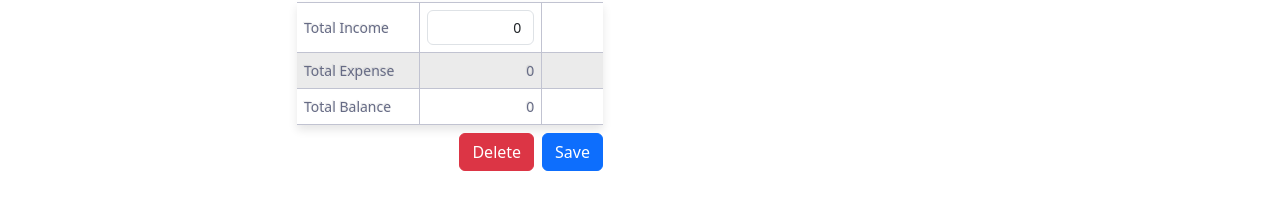
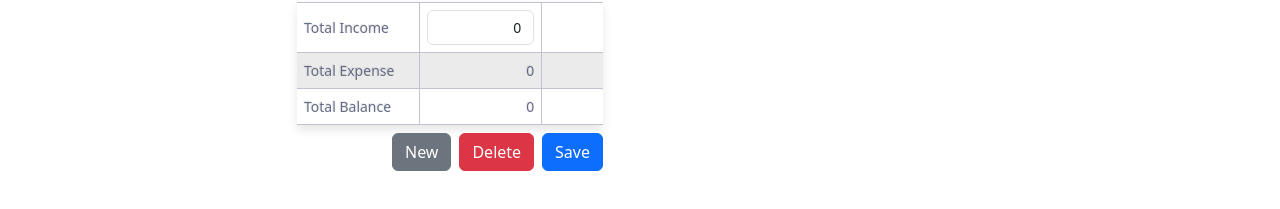
Before and after one commit to tomasantunes/pfc-v3, a React (Vite) app in the folder frontend/: page /budgets in a window 1280 px wide. Shown: the part 389-598 px from the top of the page. Built offline with nearby package versions, Linux system fonts and the light colour scheme; no server answers.

Commit message:
Button to create new budget.

```diff
--- a/frontend/src/components/Budgets.jsx
+++ b/frontend/src/components/Budgets.jsx
@@ -161,6 +161,15 @@ export default function Budgets() {
     }
   }
 
+  function newBudget() {
+    setBudgetId(null);
+    setBudgetTitle("");
+    setTotalIncome(0);
+    setTotalExpense(0);
+    setTotalBalance(0);
+    setRows([]);
+  }
+
   useEffect(() => {
     loadBudgets();
     calculateTotals();
@@ -242,7 +251,8 @@ export default function Budgets() {
                 </tfoot>
               </table>
               <div className="mt-2 text-end">
-                <button className="btn btn-danger ms-auto" onClick={deleteBudget}>{i18n("Delete")}</button>
+                <button className="btn btn-secondary ms-auto" onClick={newBudget}>{i18n("New")}</button>
+                <button className="btn btn-danger ms-2" onClick={deleteBudget}>{i18n("Delete")}</button>
                 <button className="btn btn-primary ms-2" onClick={saveBudget}>{i18n("Save")}</button>
               </div>
             </div>
```
